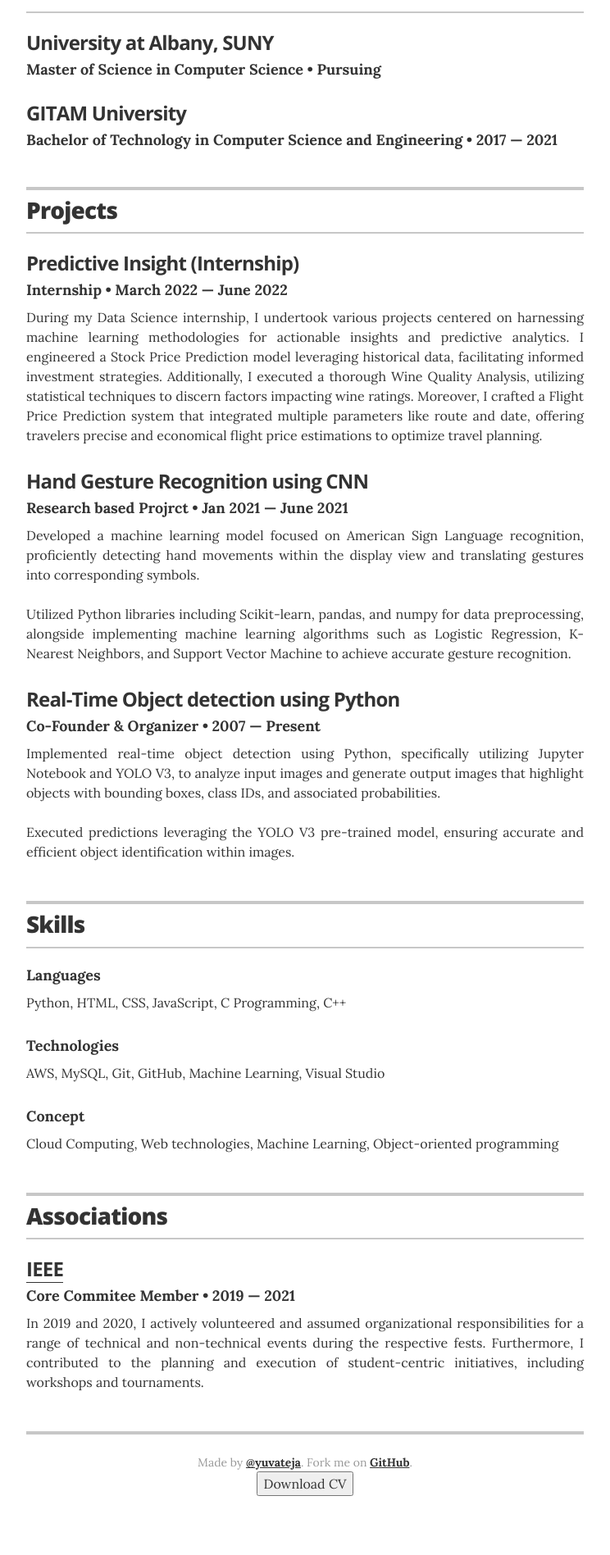
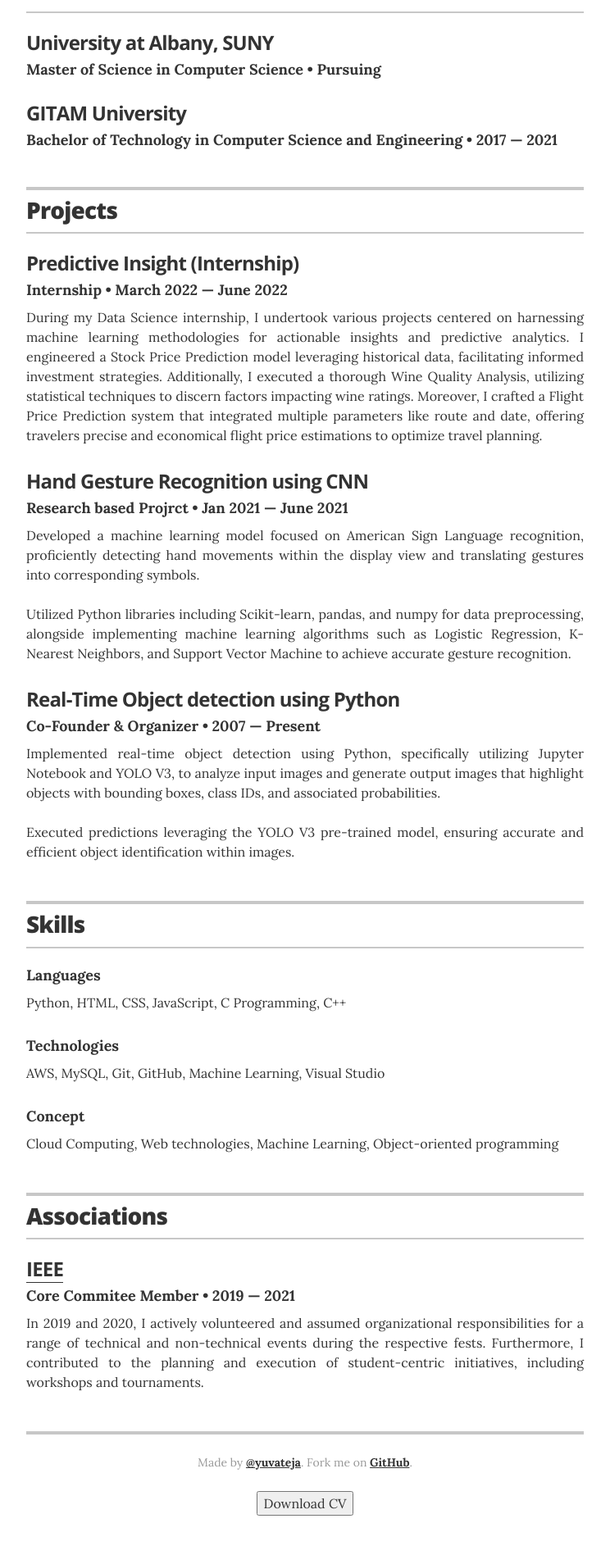
Before and after one commit to YuvaTeja-Pandranki/resume, a Jekyll site: the page built from index.html, in a window 1280 px wide. Shown: the part 1063-2960 px from the top of the page at 82% size, without its empty margins (268-1012 px from the left). Built offline with Jekyll 4.4.1, drawn with Linux system fonts in a browser that asks for light colours; before the commit the page ends 2936 px from its top, so only the background shows below that.

Commit message:
button line

```diff
--- a/_layouts/resume.html
+++ b/_layouts/resume.html
@@ -233,8 +233,8 @@
 
       <footer class="page-footer">
         <p class="footer-line">Made by <a href="https://www.linkedin.com/in/yuva-teja-pandranki/">@yuvateja</a>. Fork me on <a href="https://github.com/YuvaTeja-Pandranki/">GitHub</a>.</p>
-        <button type="submit" onclick="window.open('/resume.pdf')"
-                                class="btn btn-outline-primary text-uppercase mr-3 " align="left">Download CV</button>
+        <br>
+        <button type="submit" onclick="window.open('/resume.pdf')" class="w3-btn w3-round-xlarge">Download CV</button>
       </footer>
 
     </div>
```
